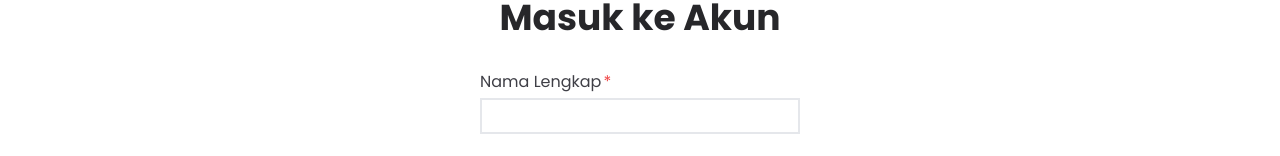
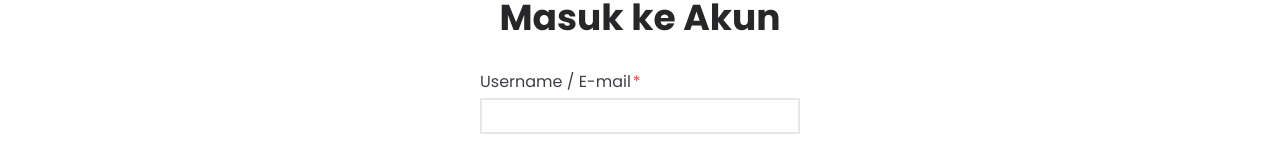
Before and after one commit to zackdesu/konseling-sekolah, a React (Vite) app in the folder frontend/: page /login in a window 1280 px wide. Shown: the part 252-408 px from the top of the page. Built offline with nearby package versions, Linux system fonts and the light colour scheme; no server answers.

Commit message:
feat: update text to username/email

```diff
--- a/frontend/src/Pages/login.tsx
+++ b/frontend/src/Pages/login.tsx
@@ -42,7 +42,7 @@ const Login = () => {
     >
       <h1 className="my-8 text-zinc-800">Masuk ke Akun</h1>
       <label htmlFor="username" className="labelinput">
-        Nama Lengkap
+        Username / E-mail
       </label>
       <input
         type="text"
```
